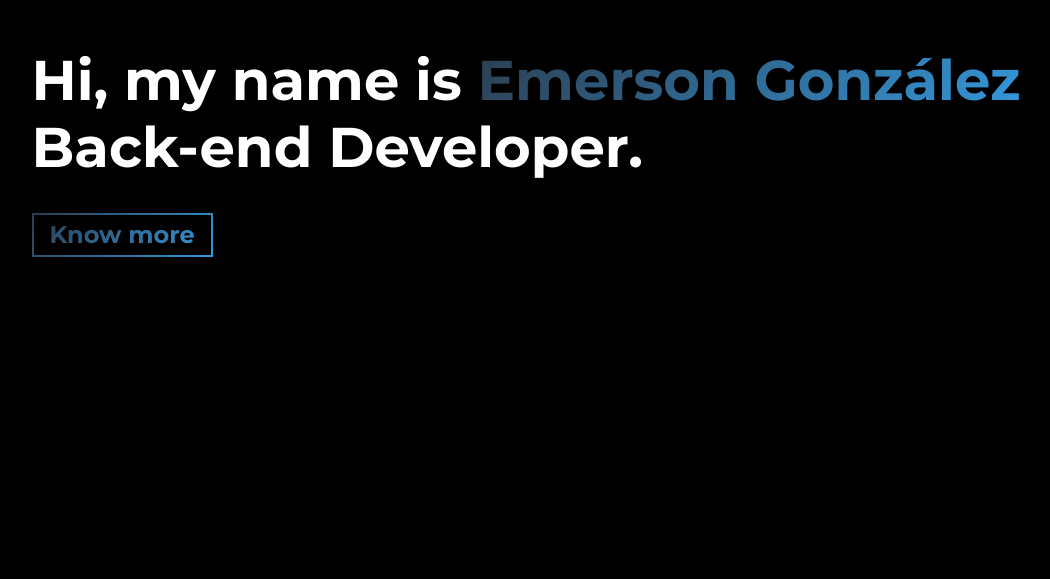
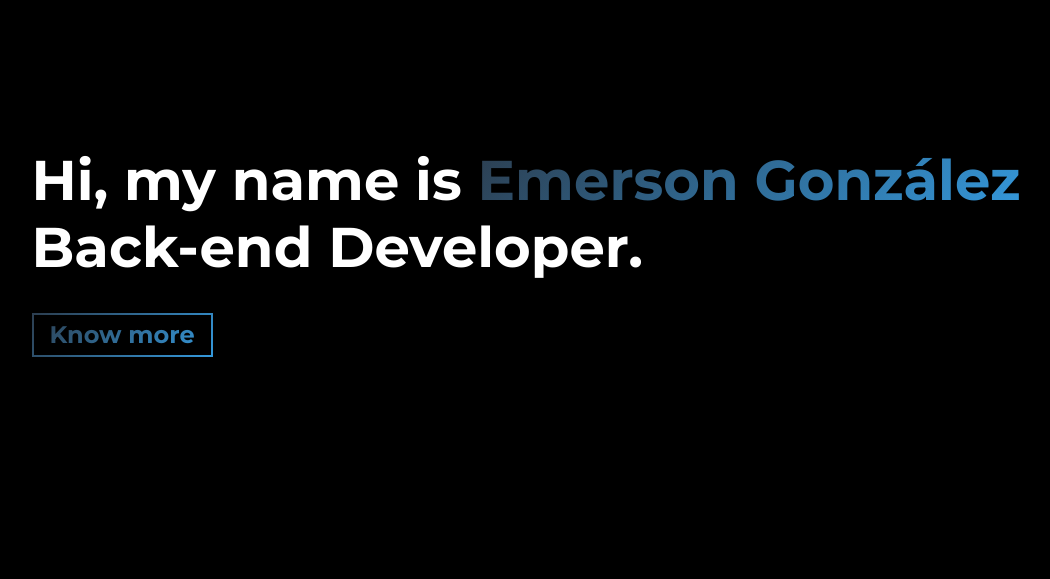
Before and after one commit to cypictronic05/personal-portfolio-2024, a website built with Parcel: page src/index.html in a window 1280 px wide. Shown: the part 221-800 px from the top of the page, without its empty margins (46-1096 px from the left). Built offline with nearby package versions, Linux system fonts and the light colour scheme.

Commit message:
Fixing title position

```diff
--- a/src/sass/sections/_hero.scss
+++ b/src/sass/sections/_hero.scss
@@ -7,7 +7,7 @@
   background: $white-color;
   font-weight: 400;
   color: $dark-blue-text;
-  padding: 0rem 5.6rem;
+  padding: 10rem 5.6rem;
   margin-bottom: 0;
   top: 0;
   left: 0;
```
